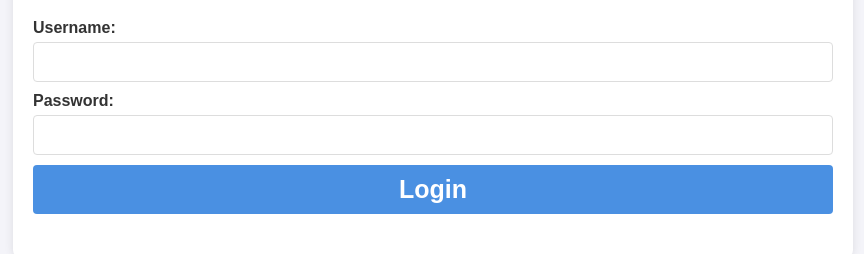
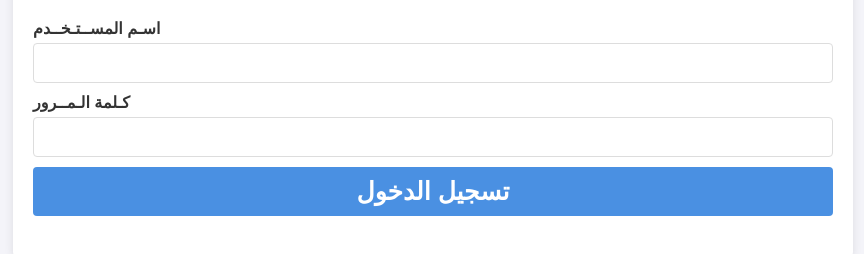
Before and after one commit to AYOUBBASIDI/Mendil, a website: page public/login.html in a window 1280 px wide. Shown: the part 102-356 px from the top of the page, without its empty margins (207-1071 px from the left). Drawn offline with Linux system fonts and the light colour scheme.

Commit message:
Update login.html

```diff
--- a/public/login.html
+++ b/public/login.html
@@ -12,13 +12,13 @@
         <h1>تســجيل الدخــــول</h1>
 
         <form id="loginForm">
-            <label for="login">Username:</label>
+            <label for="login"> اسـم المســتـخــدم</label>
             <input type="text" id="login" name="login" required>
 
-            <label for="password">Password:</label>
+            <label for="password">كـلمة الـمــرور</label>
             <input type="password" id="password" name="password" required>
 
-            <input type="submit" value="Login">
+            <input type="submit" value="تسجيل الدخول">
             <p id="errorMessage" class="error-message"></p>
         </form>
     </div>
```
